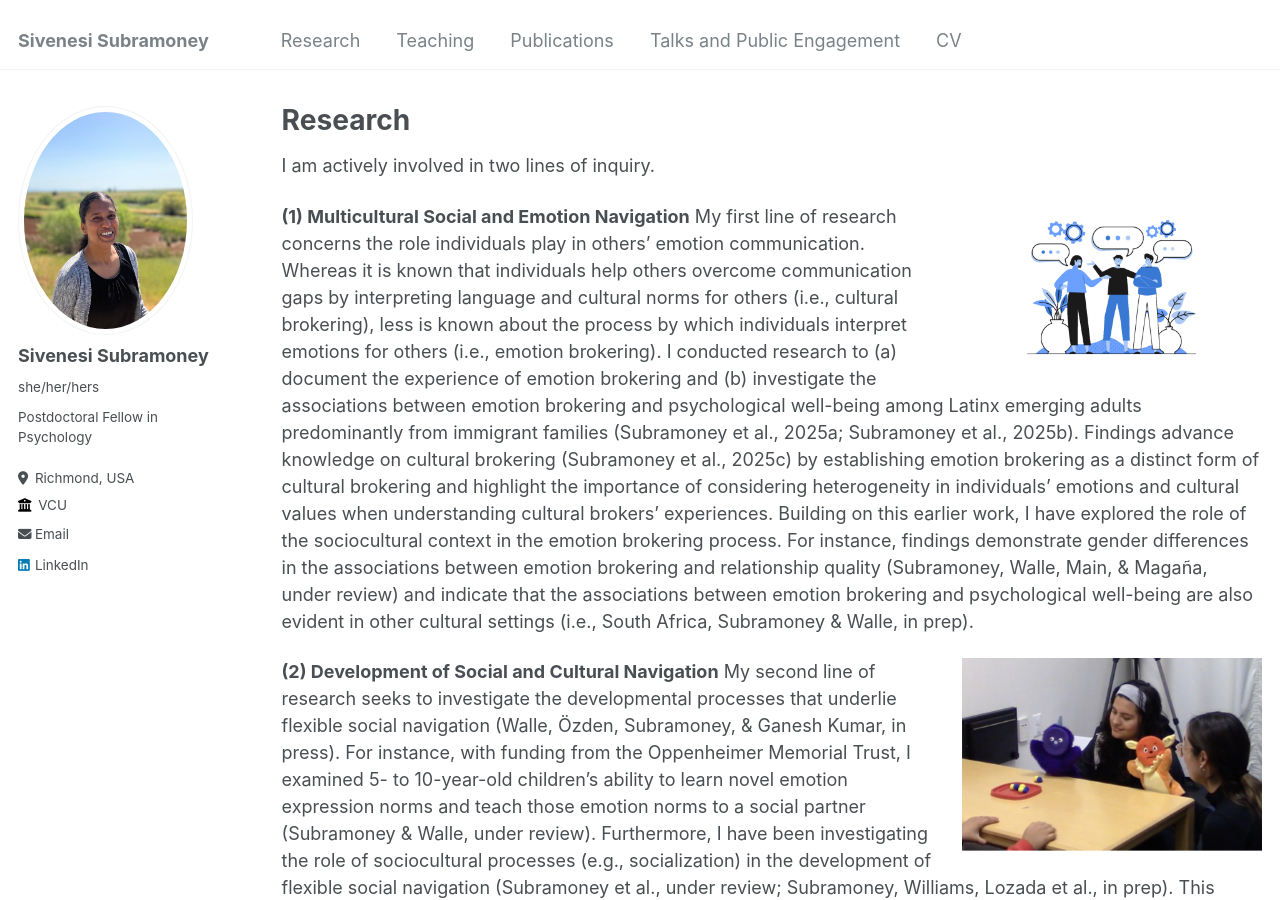
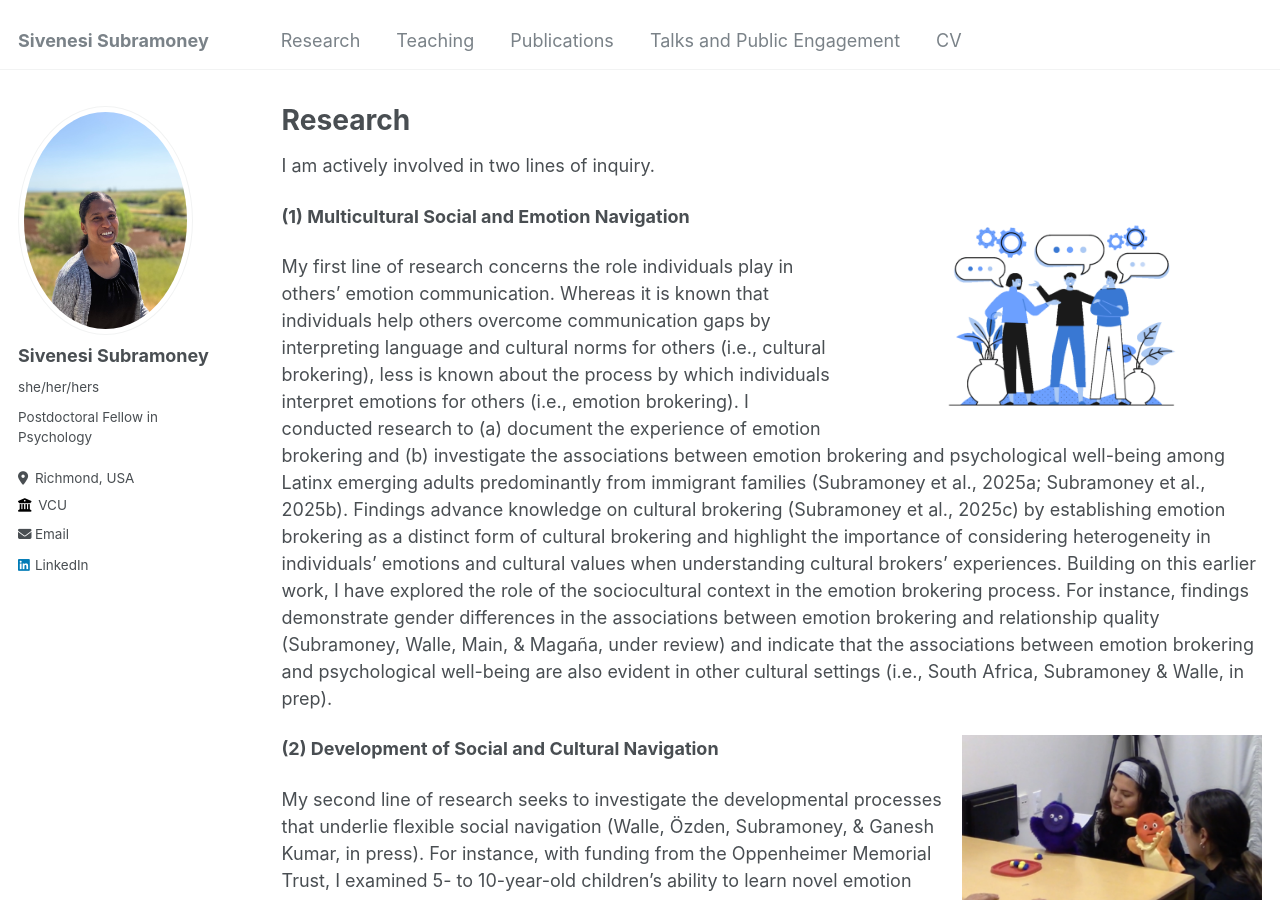
Before and after one commit to Sivenesi/Sivenesi.github.io, a Jekyll site: the page built from _pages/research.md, in a window 1280 px wide and 900 px high. Built offline with Jekyll 4.4.1, drawn with Linux system fonts in a browser that asks for light colours.

Commit message:
Update research.md

```diff
--- a/_pages/research.md
+++ b/_pages/research.md
@@ -10,9 +10,11 @@ author_profile: true
 I am actively involved in two lines of inquiry.
 
 **(1) Multicultural Social and Emotion Navigation**
-![Talking](/images/Talking.png){: .align-right width="300px"}
+![Talking](/images/Talking.png){: .align-right width="400px"}
+
 My first line of research concerns the role individuals play in others’ emotion communication. Whereas it is known that individuals help others overcome communication gaps by interpreting language and cultural norms for others (i.e., cultural brokering), less is known about the process by which individuals interpret emotions for others (i.e., emotion brokering). I conducted research to (a) document the experience of emotion brokering and (b) investigate the associations between emotion brokering and psychological well-being among Latinx emerging adults predominantly from immigrant families (Subramoney et al., 2025a; Subramoney et al., 2025b). Findings advance knowledge on cultural brokering (Subramoney et al., 2025c) by establishing emotion brokering as a distinct form of cultural brokering and highlight the importance of considering heterogeneity in individuals' emotions and cultural values when understanding cultural brokers' experiences. Building on this earlier work, I have explored the role of the sociocultural context in the emotion brokering process. For instance, findings demonstrate gender differences in the associations between emotion brokering and relationship quality (Subramoney, Walle, Main, & Magaña, under review) and indicate that the associations between emotion brokering and psychological well-being are also evident in other cultural settings (i.e., South Africa, Subramoney & Walle, in prep).
 
 **(2) Development of Social and Cultural Navigation**
 ![Puppets](/images/Picture2.png){: .align-right width="300px"}
+
 My second line of research seeks to investigate the developmental processes that underlie flexible social navigation (Walle, Özden, Subramoney, & Ganesh Kumar, in press). For instance, with funding from the Oppenheimer Memorial Trust, I examined 5- to 10-year-old children's ability to learn novel emotion expression norms and teach those emotion norms to a social partner (Subramoney & Walle, under review). Furthermore, I have been investigating the role of sociocultural processes (e.g., socialization) in the development of flexible social navigation (Subramoney et al., under review; Subramoney, Williams, Lozada et al., in prep). This research advances developmental science and informs understanding of development in diverse and multicultural contexts (Subramoney, Walle, & Camras, in press).
```
